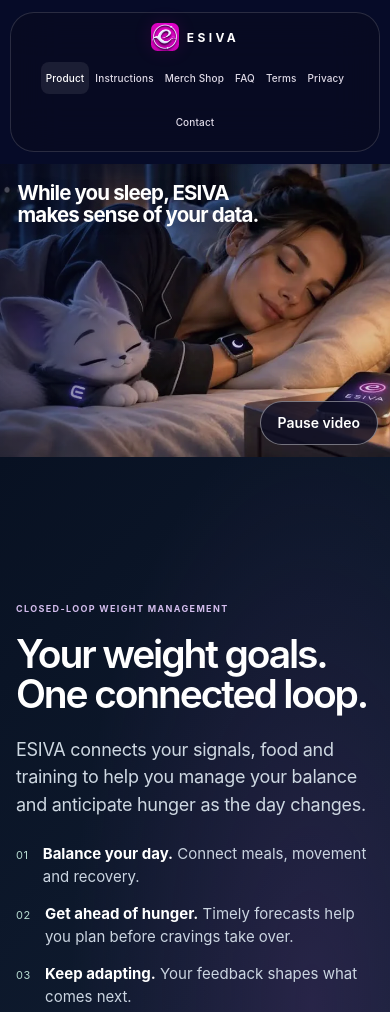
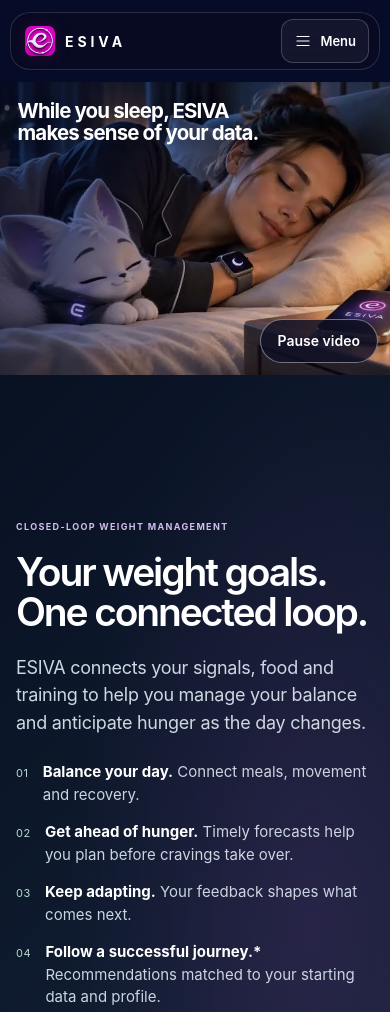
Before and after one commit to germanchaikovskii-ui/esiva, a plain HTML site: page index.html in a window 390 px wide. Shown: the top 1012 px of the page. Drawn offline with Linux system fonts and the light colour scheme.

Commit message:
Add a dropdown menu to the ESIVA mobile header

```diff
--- a/assets/css/app-showcase.css
+++ b/assets/css/app-showcase.css
@@ -54,7 +54,6 @@ h1{font-size:clamp(62px,7vw,90px)}h2{font-size:clamp(52px,5.5vw,76px)}
 .watch-pair{width:100%;max-width:100%;grid-template-columns:1fr 1fr;gap:18px;margin-top:15px}
 .watch-frame .device-body{padding:6px;border-radius:32px}.watch-frame img{border-radius:22px}.watch-frame figcaption{font-size:10px}
 .feature-stats{gap:16px}.feature-stats strong{font-size:36px}.feature-stats span{font-size:12px}
-.site-nav a{display:none!important}.site-nav a:first-child,.site-nav a:last-child{display:inline-flex!important}
 }
 @media(prefers-reduced-motion:reduce){.app-gallery{scroll-behavior:auto;scroll-snap-type:none}}
 .final-logo{border-radius:24%}
--- a/assets/css/site-chrome.css
+++ b/assets/css/site-chrome.css
@@ -3,6 +3,7 @@
 .brand img{border-radius:23%;box-shadow:0 0 18px #ee00be22}
 .site-nav a{color:#e0dce9}
 .site-nav a[aria-current=page]{color:#fff;background:#ffffff15}
+.site-menu-toggle { display: none; }
 .site-footer{display:flex;flex-direction:column;align-items:center;gap:24px;margin:80px auto 0;padding:30px 0 36px;border-top:1px solid #ffffff26;color:#c7c4d9}
 .site-footer nav{display:flex;justify-content:center;flex-wrap:wrap;gap:12px 25px}
 .site-footer nav a{font-size:13px;text-decoration:none;min-height:40px;display:inline-flex;align-items:center}
@@ -23,11 +24,6 @@
 .contact-card{border-color:#b89cbd35;background:#fff9}
 .contact-card:hover{box-shadow:0 22px 50px #843a7a14}
 @media(max-width:620px){
- .site-header{flex-direction:column;gap:5px;border-radius:24px;padding:10px 8px 7px}
- .site-header .site-nav{display:flex;width:100%;justify-content:space-evenly;gap:0}
- .site-header .site-nav a{display:inline-flex!important;min-height:36px;padding:8px 7px;font-size:11px}
- .site-header .brand{gap:8px;font-size:12px}
- .site-header .brand img{width:28px;height:28px}
  .info-main{padding-top:140px}
  .hero .section-inner{padding-top:145px}
  section[id]{scroll-margin-top:120px}
@@ -40,17 +36,61 @@
 
 .business-id{white-space:nowrap}
 
-/* Six-item navigation, including the merch studio. */
-@media(min-width:621px) and (max-width:760px){.site-header .site-nav{gap:0}.site-header .site-nav a{padding:9px 8px;font-size:11px}}
-@media(max-width:620px){.site-header .site-nav a{font-size:10px;min-height:44px;padding:8px 5px;white-space:nowrap}.site-header .site-nav{flex-wrap:wrap;justify-content:center;column-gap:1px}}
-@media(max-width:360px){.site-header .site-nav a{font-size:10px;padding:8px 4px}}
+@media (min-width: 701px) and (max-width: 760px) {
+  .site-header .site-nav { gap: 0; }
+  .site-header .site-nav a { padding: 9px 8px; font-size: 11px; }
+}
 
-/* Keep a compact centered highlight inside a generous mobile touch target. */
-@media(max-width:620px){
- .site-header .site-nav a{position:relative;isolation:isolate;align-items:center;justify-content:center;height:44px;min-height:44px;line-height:1.2;border-radius:8px;background:transparent}
- .site-header .site-nav a::before{content:"";position:absolute;inset:6px 0;z-index:-1;border-radius:8px;background:transparent;transition:background .18s ease}
- .site-header .site-nav a[aria-current=page]::before{background:#ffffff15}
- .site-header .site-nav a:hover::before{background:#ffffff17}
+@media (max-width: 700px) {
+  .site-header {
+    gap: 8px;
+    flex-wrap: wrap;
+    padding: 6px 10px 6px 14px;
+    border-radius: 20px;
+  }
+  .site-header .brand { min-height: 44px; gap: 10px; font-size: 14px; }
+  .site-header .brand img { width: 30px; height: 30px; }
+  .site-nav { width: 100%; flex-wrap: wrap; }
+  .site-header.menu-ready .site-menu-toggle {
+    display: inline-flex;
+    align-items: center;
+    justify-content: center;
+    gap: 8px;
+    min-height: 44px;
+    padding: 0 12px;
+    border: 1px solid #ffffff33;
+    border-radius: 12px;
+    background: #ffffff0d;
+    color: #fff;
+    font-family: inherit;
+    font-size: 13px;
+    font-weight: 600;
+    cursor: pointer;
+  }
+  .site-menu-toggle:focus-visible { outline: 2px solid #fff; outline-offset: 2px; }
+  .site-header.menu-ready .site-nav {
+    display: none;
+    position: absolute;
+    inset-inline: 0;
+    top: calc(100% + 6px);
+    max-height: min(430px, calc(100dvh - 86px));
+    overflow-y: auto;
+    overscroll-behavior-y: contain;
+    padding: 8px;
+    border: 1px solid #ffffff24;
+    border-radius: 18px;
+    background: #10112d;
+    box-shadow: 0 12px 28px #06071c66;
+  }
+  .site-header.menu-ready .site-menu-toggle[aria-expanded="true"] + .site-nav { display: grid; gap: 2px; }
+  .site-header .site-nav a {
+    display: flex;
+    align-items: center;
+    min-height: 44px;
+    padding: 8px 12px;
+    border-radius: 10px;
+    font-size: 14px;
+  }
 }
 
 .site-footer .company-details strong a{color:inherit;text-decoration:none}
--- a/assets/css/styles.css
+++ b/assets/css/styles.css
@@ -1169,21 +1169,6 @@ footer a:hover {
     padding: 8px 10px;
   }
 
-  .site-nav {
-    gap: 2px;
-  }
-
-  .site-nav a {
-    display: none;
-  }
-
-  .site-nav a:first-child,
-  .site-nav a:nth-child(2) {
-    display: inline-flex;
-    padding: 8px 9px;
-    font-size: 10px;
-  }
-
   .brand {
     font-size: 12px;
   }
--- /dev/null
+++ b/assets/js/site-menu.js
@@ -0,0 +1,25 @@
+const menuButton = document.querySelector('.site-menu-toggle');
+const siteMenu = document.querySelector('#site-navigation');
+
+if (menuButton && siteMenu) {
+  const header = menuButton.closest('.site-header');
+  const mobile = window.matchMedia('(max-width: 700px)');
+  const isOpen = () => menuButton.getAttribute('aria-expanded') === 'true';
+  const setOpen = (open) => menuButton.setAttribute('aria-expanded', String(open));
+
+  menuButton.addEventListener('click', () => setOpen(!isOpen()));
+  siteMenu.addEventListener('click', (event) => {
+    if (event.target.closest('a')) setOpen(false);
+  });
+  document.addEventListener('click', (event) => {
+    if (isOpen() && !header.contains(event.target)) setOpen(false);
+  });
+  document.addEventListener('keydown', (event) => {
+    if (event.key === 'Escape' && isOpen()) {
+      setOpen(false);
+      menuButton.focus();
+    }
+  });
+  mobile.addEventListener('change', () => setOpen(false));
+  header.classList.add('menu-ready');
+}
--- a/index.html
+++ b/index.html
@@ -13,9 +13,10 @@
 
   <link rel="icon" type="image/svg+xml" href="/assets/images/brand/esiva-favicon.svg?v=20261108">
   <link rel="apple-touch-icon" sizes="180x180" href="/assets/images/brand/apple-touch-icon.png">
-  <link rel="stylesheet" href="/assets/css/styles.css?v=20261108-nav">
-  <link rel="stylesheet" href="/assets/css/app-showcase.css?v=20261108-music-journey">
-  <link rel="stylesheet" href="/assets/css/site-chrome.css?v=20261108-company">
+  <link rel="stylesheet" href="/assets/css/styles.css?v=mobile-menu">
+  <link rel="stylesheet" href="/assets/css/app-showcase.css?v=mobile-menu">
+  <link rel="stylesheet" href="/assets/css/site-chrome.css?v=mobile-menu">
+  <script defer src="/assets/js/site-menu.js?v=1"></script>
   <link rel="stylesheet" href="/assets/css/product-overview.css?v=20261109-journey-20261108-visual-story">
   <link rel="stylesheet" href="/assets/css/arc-research.css?v=20261110">
   <link rel="stylesheet" href="/assets/css/day-film.css?v=2">
@@ -31,7 +32,13 @@
     <img src="/assets/images/brand/esiva-logo.jpg" alt="" width="30" height="30">
     <span>ESIVA</span>
   </a>
-  <nav class="site-nav" aria-label="Main navigation">
+  <button class="site-menu-toggle" type="button" aria-expanded="false" aria-controls="site-navigation">
+    <svg width="18" height="18" viewBox="0 0 24 24" fill="none" stroke="currentColor" stroke-width="1.6" stroke-linecap="round" aria-hidden="true">
+      <path d="M4 6h16M4 12h16M4 18h16"/>
+    </svg>
+    Menu
+  </button>
+  <nav class="site-nav" id="site-navigation" aria-label="Main navigation">
     <a href="/?v=20261108-nav" aria-current="page">Product</a>
     <a href="/instructions/">Instructions</a>
     <a href="/merch/?v=20261108-merch">Merch Shop</a>
```
Also changed, not shown: 404.html (+10 -3 lines), faq/index.html (+10 -3 lines), instructions/index.html (+10 -3 lines), merch/index.html (+10 -3 lines), privacy/index.html (+10 -3 lines), support/index.html (+10 -3 lines), terms/index.html (+10 -3 lines).
